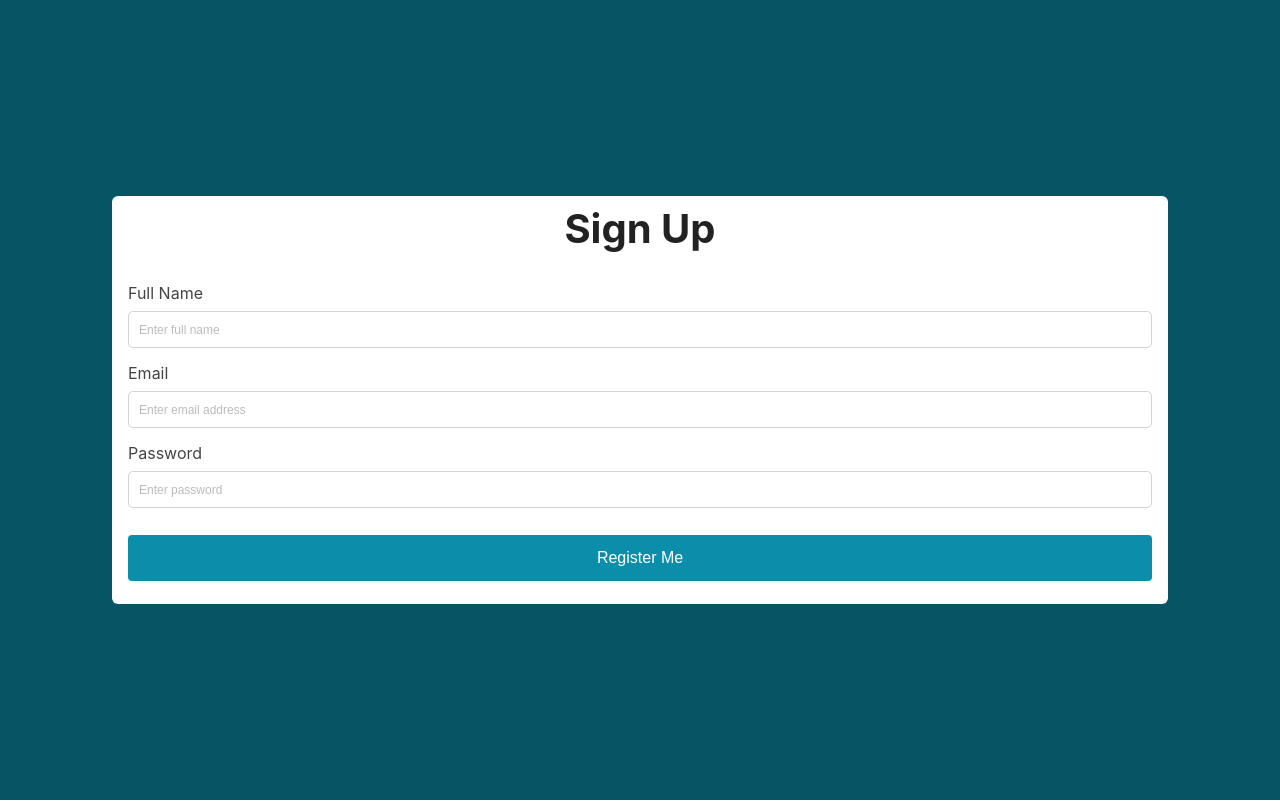
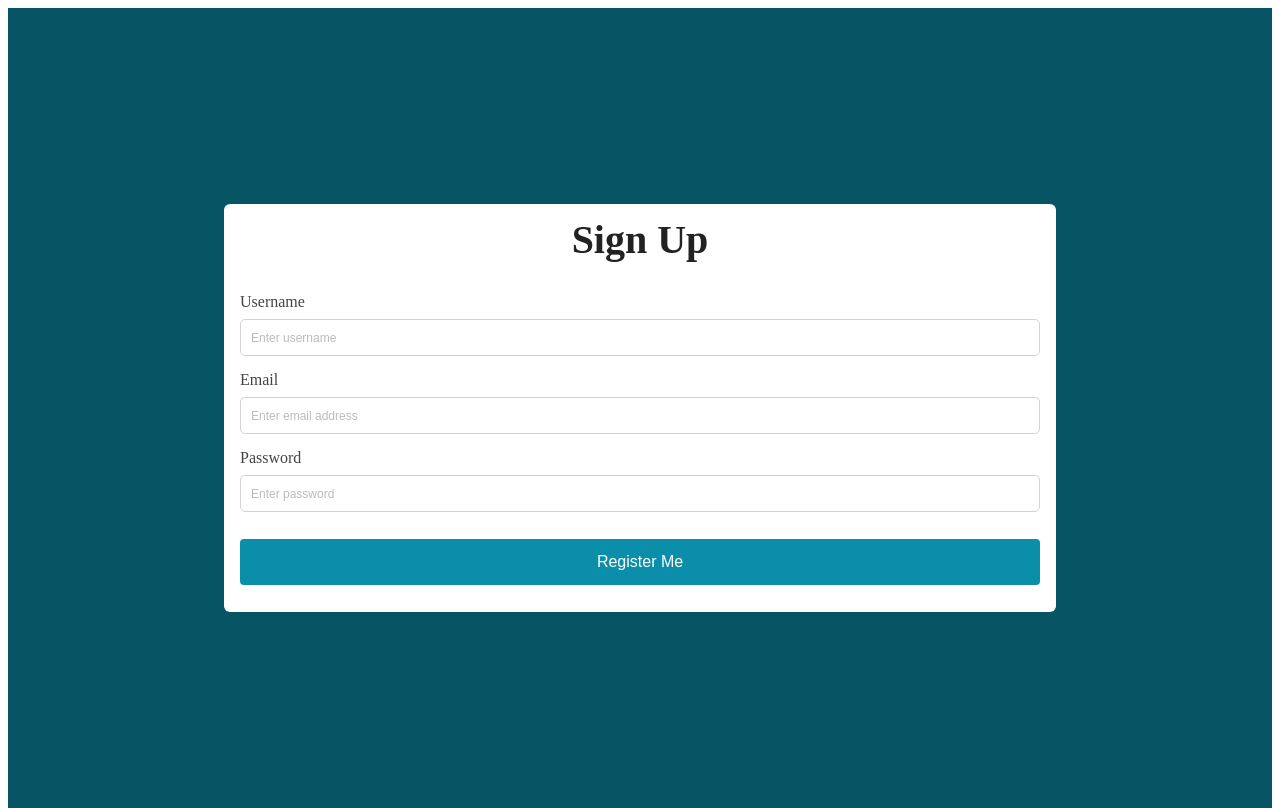
Before and after one commit to BenMorgan94/react-app, a React (Create React App) app: page / in a window 1280 px wide. Built offline with nearby package versions, Linux system fonts and the light colour scheme.

Commit message:
Remove unused files and alter styling

```diff
--- a/src/components/sign-up-form.scss
+++ b/src/components/sign-up-form.scss
@@ -10,6 +10,7 @@
   .form-wrapper {
     width: 80%;
     height: 45%;
+    max-width: 800px;
     display: flex;
     flex-direction: column;
     justify-content: center;
--- a/src/components/sign-up-form.tsx
+++ b/src/components/sign-up-form.tsx
@@ -68,13 +68,13 @@
           >
             <div className="username">
               <label className="input-label" htmlFor="username">
-                Full Name
+                Username
               </label>
               <input
                 className="input"
                 type="text"
                 name="username"
-                placeholder="Enter full name"
+                placeholder="Enter username"
                 onChange={this.handleChange}
               />
               {this.state.errors.username.length > 0 && (
--- a/src/index.css
+++ /dev/null
@@ -1,13 +0,0 @@
-body {
-  margin: 0;
-  font-family: -apple-system, BlinkMacSystemFont, 'Segoe UI', 'Roboto', 'Oxygen',
-    'Ubuntu', 'Cantarell', 'Fira Sans', 'Droid Sans', 'Helvetica Neue',
-    sans-serif;
-  -webkit-font-smoothing: antialiased;
-  -moz-osx-font-smoothing: grayscale;
-}
-
-code {
-  font-family: source-code-pro, Menlo, Monaco, Consolas, 'Courier New',
-    monospace;
-}
--- a/src/index.tsx
+++ b/src/index.tsx
@@ -1,8 +1,6 @@
 import React from 'react';
 import ReactDOM from 'react-dom/client';
-import './index.css';
 import App from './App';
-import reportWebVitals from './reportWebVitals';
 
 const root = ReactDOM.createRoot(
   document.getElementById('root') as HTMLElement
@@ -12,8 +10,3 @@
     <App />
   </React.StrictMode>
 );
-
-// If you want to start measuring performance in your app, pass a function
-// to log results (for example: reportWebVitals(console.log))
-// or send to an analytics endpoint. Learn more: https://bit.ly/CRA-vitals
-reportWebVitals();
--- a/src/reportWebVitals.ts
+++ /dev/null
@@ -1,15 +0,0 @@
-import { ReportHandler } from 'web-vitals';
-
-const reportWebVitals = (onPerfEntry?: ReportHandler) => {
-  if (onPerfEntry && onPerfEntry instanceof Function) {
-    import('web-vitals').then(({ getCLS, getFID, getFCP, getLCP, getTTFB }) => {
-      getCLS(onPerfEntry);
-      getFID(onPerfEntry);
-      getFCP(onPerfEntry);
-      getLCP(onPerfEntry);
-      getTTFB(onPerfEntry);
-    });
-  }
-};
-
-export default reportWebVitals;
```
Also changed, not shown: src/setupTests.ts (deleted, +0 -5 lines).
